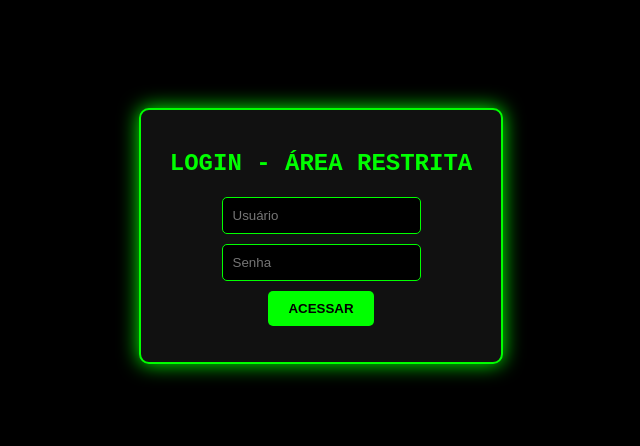
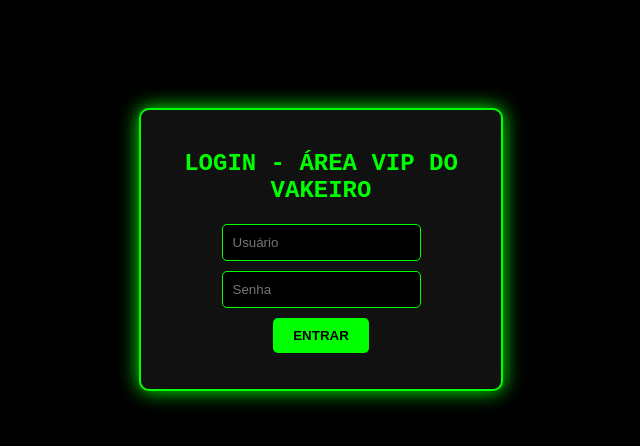
Before and after one commit to gabriel3321/para-o-vakeiro, a plain HTML site: page index.html in a window 1280 px wide. Shown: the whole page, without its empty margins (319-959 px from the left). Drawn offline with Linux system fonts and the light colour scheme.

Commit message:
Update index.html

```diff
--- a/index.html
+++ b/index.html
@@ -7,10 +7,10 @@
 </head>
 <body>
   <div class="login-container" id="login">
-    <h2>LOGIN - ÁREA RESTRITA</h2>
+    <h2>LOGIN - ÁREA VIP DO VAKEIRO</h2>
     <input type="text" id="username" placeholder="Usuário">
     <input type="password" id="password" placeholder="Senha">
-    <button onclick="login()">ACESSAR</button>
+    <button onclick="login()">ENTRAR</button>
     <p id="error"></p>
   </div>
 
```
